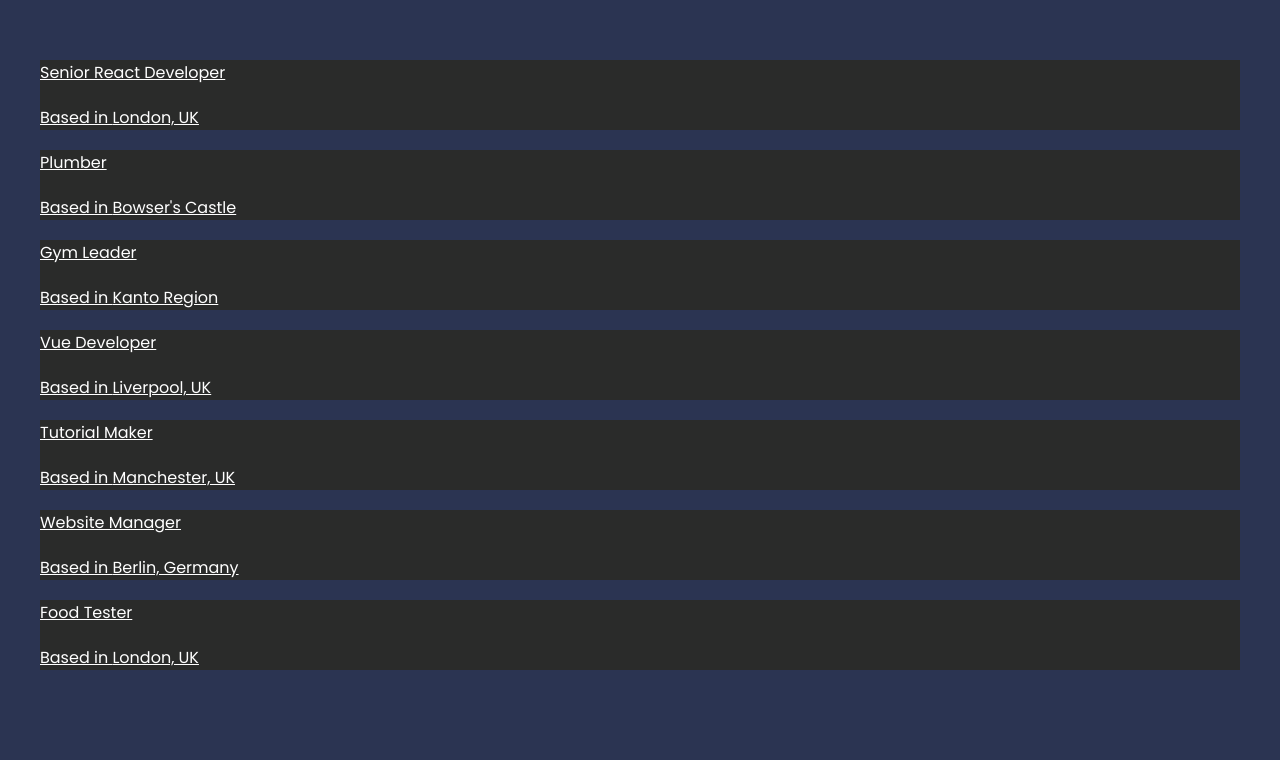
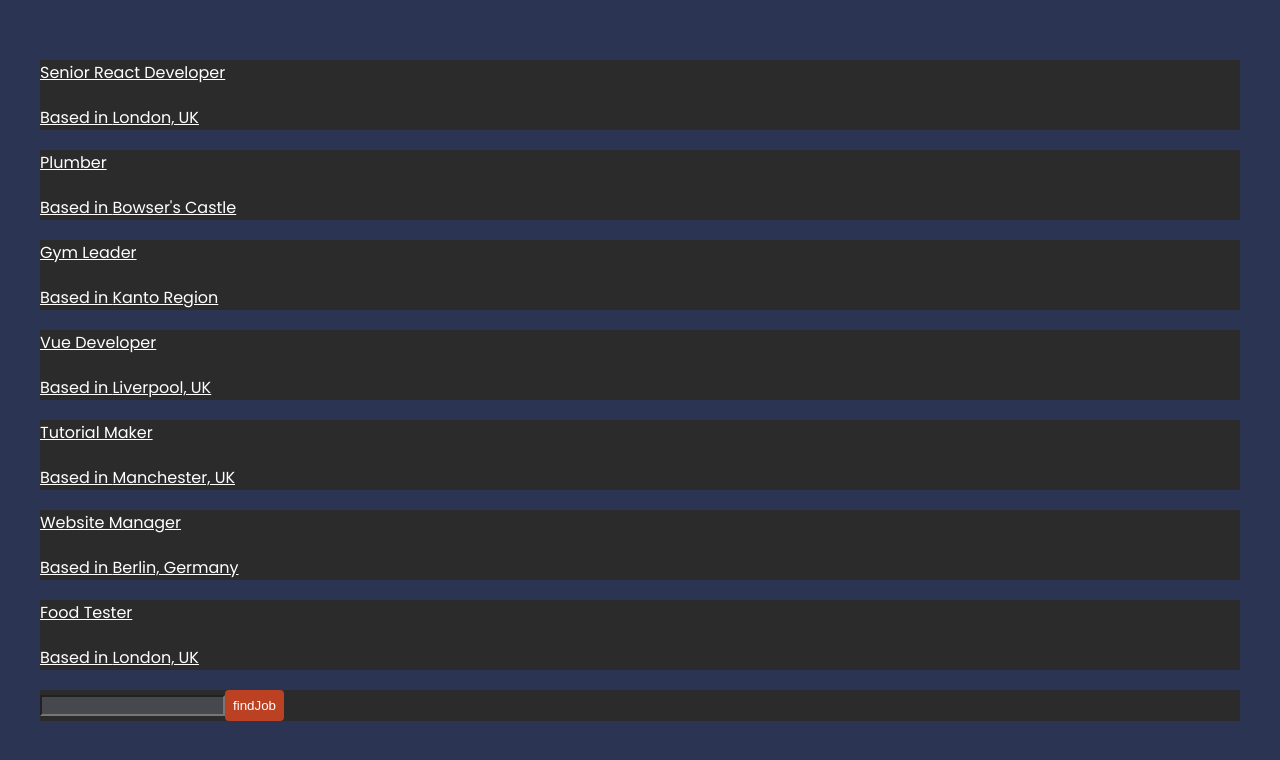
Before and after one commit to Coding-major/react-router-practise, a React (Create React App) app: page /careers in a window 1280 px wide. Shown: the top 760 px of the page. Built offline with nearby package versions, Linux system fonts and the light colour scheme; data requests are answered from the project's data file.

Commit message:
input and submit used to get one job

```diff
--- a/src/pages/Career.js
+++ b/src/pages/Career.js
@@ -1,9 +1,11 @@
-import { useLoaderData } from "react-router-dom"
+import { Link, useLoaderData } from "react-router-dom"
 export default function Career() {
     //const {id} = useParams()
     const career = useLoaderData()
     return (
+
         <div>
+            <div><Link to='/careers'><button>Careers</button></Link></div>
             <h2>{career.title}</h2>
             <p>{career.salary}</p>
             <p>{career.location}</p>
--- a/src/pages/Careers.js
+++ b/src/pages/Careers.js
@@ -1,9 +1,16 @@
+import { useState } from "react"
 import { useLoaderData, Link } from "react-router-dom"
 
 export default function Careers() {
     const careers = useLoaderData()
+    const [paramid, setParamID] = useState('');
+
+    function changeID(event) {
+        setParamID(event.target.value)
+    }
 
     return (
+        <div>
             <div>
                 {careers.map(career => (
                     <Link to={`${career.id}`} key={career.id}>
@@ -13,6 +20,11 @@ export default function Careers() {
                         </div>
                     </Link>
                 ))}
+            </div>
+            <div style={{background: "#2a2b2a"}}>
+                <input style={{background: "#46484d"}} type="text" onChange={changeID} />
+                <Link to={`${paramid}`}><button >findJob</button></Link>
+            </div>
         </div>
     )
 }
```
Lines whose indentation alone changed are shown as unchanged.
